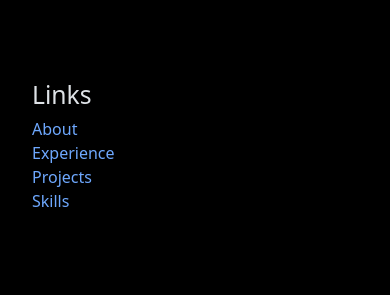
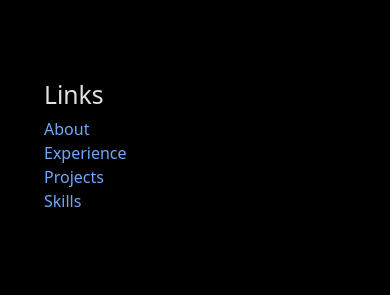
Before and after one commit to nvsingh2001/Portfolio, a website built with Vite: page index.html in a window 390 px wide. Shown: the part 6774-7069 px from the top of the page. Built offline with nearby package versions, Linux system fonts and the light colour scheme; a web font is replaced by a local one.

Commit message:
fix: enhance links section layout for improved responsiveness and alignment

```diff
--- a/index.html
+++ b/index.html
@@ -702,6 +702,7 @@
             </div>
           </div>
           <div class="col-sm-4 mb-3 mb-sm-0">
+            <div class="container-lg d-lg-flex justify-content-center">
               <div class="card my-3 border-0">
                 <div class="card-body bg-black">
                   <h2 class="card-title">Links</h2>
@@ -714,6 +715,7 @@
                       <li class="mb-lg-1"><a href="#projects">Projects</a></li>
                       <li class="mb-lg-1"><a href="#skills">Skills</a></li>
                     </ul>
+                  </div>
                 </div>
               </div>
             </div>
```
Lines whose indentation alone changed are shown as unchanged.
